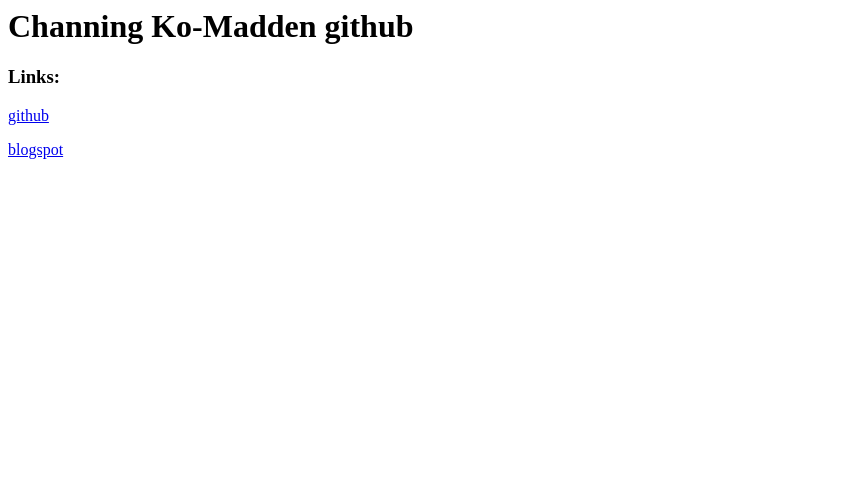
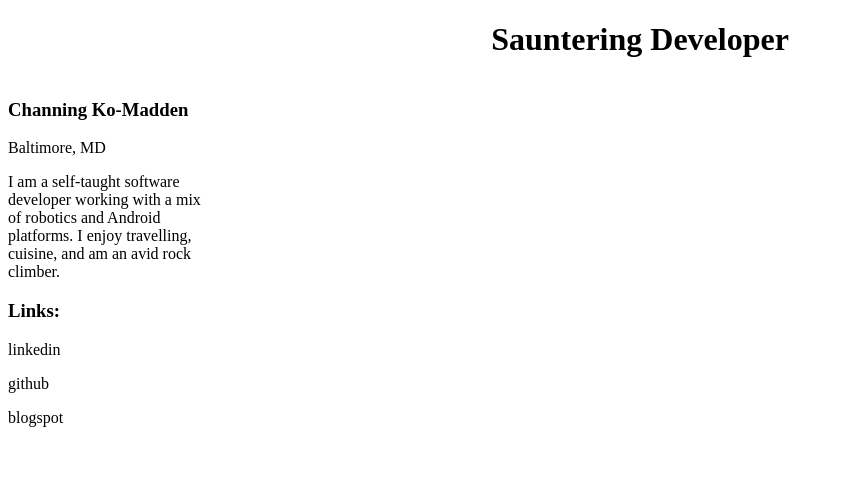
Before and after one commit to channingko-madden/channingko-madden.github.io, a plain HTML site: page index.html in a window 1280 px wide. Shown: the whole page, without its empty margins (0-844 px from the left). Drawn offline with Linux system fonts and the light colour scheme.

Commit message:
Create development branch & styles
Create a development branch

Create a styles directory for CSS styles

Update main page with a title of the web page,
some personal info, and a link to my linkedin profile.

```diff
--- a/index.html
+++ b/index.html
@@ -1,11 +1,33 @@
+<!DOCTYPE html>
 <html>
 	<head>
-		<title>Channing Ko-Madden github</title>
+		<meta name="description" content="Sauntering Developer, my personal web page and workplace for learning web development." />
+		<meta http-equiv="author" content="Channing Ko-Madden" />
+		<title>Sauntering Developer</title>
+		<link href="./styles/index-style.css" type="text/css" rel="stylesheet" />
 	</head>
 	<body>
-		<h1>Channing Ko-Madden github</h1>
-		<h3>Links:</h3>
-		<p><a href="https://github.com/channingko-madden">github</a></p>
-		<p><a href="https://saunteringshutter.blogspot.com">blogspot</a></p>
+		<div id="title">
+			<h1>Sauntering Developer</h1>
+		</div> <!-- end title -->
+
+		<div id="panelContainer">
+			<!-- Create two divs and make them inline to have two boxes on a single "line" -->
+			<div id="leftPanel" class="basePanel">
+				<h3>Channing Ko-Madden</h3>
+				<p><a href="https://www.google.com/maps/place/Baltimore,+MD/@39.2846225,-76.7605809,11z/data=!3m1!4b1!4m5!3m4!1s0x89c803aed6f483b7:0x44896a84223e758!8m2!3d39.2903848!4d-76.6121893" target="_blank" rel="noreferrer noopener">Baltimore, MD</a></p>
+				<p>
+					I am a self-taught software developer working with a mix of robotics and Android platforms.
+					I enjoy travelling, cuisine, and am an avid rock climber.
+				</p>
+				<h3>Links:</h3>
+				<p><a href="https://www.linkedin.com/in/channing-ko-madden" target="_blank" rel="noreferrer noopener">linkedin</a></p>
+				<p><a href="https://github.com/channingko-madden" target="_blank" rel="noreferrer noopener">github</a></p>
+				<p><a href="https://saunteringshutter.blogspot.com" target="_blank" rel="noreferrer noopener">blogspot</a></p>
+			</div>
+			<div id="mainPanel" class="basePanel">
+				<p></p>
+			</div>
+		</div>
 	</body>
 </html>
--- /dev/null
+++ b/styles/index-style.css
@@ -0,0 +1,45 @@
+/* Style sheet for index.html */
+
+* {
+	font: Lucida Grande;
+}
+
+a:link {
+	color: black;
+	text-decoration: none;
+}
+
+a:visited {
+	color: black;
+}
+
+a:hover {
+	text-decoration: underline;
+}
+
+#panelContainer {
+	width: 100%;
+	height: 400px;
+}
+
+div.basePanel {
+	height: 100%;
+	display: inline-block;
+	vertical-align: text-top;
+}
+
+#leftPanel {
+	width: 200px;
+	border: 4px none none;
+}
+
+#mainPanel {
+	width: 600px;
+	border: 4px none none;
+}
+
+#title {
+	width: 50%;
+	margin: auto;
+	text-align: center;
+}
```
Also changed, not shown: 1 other file.
